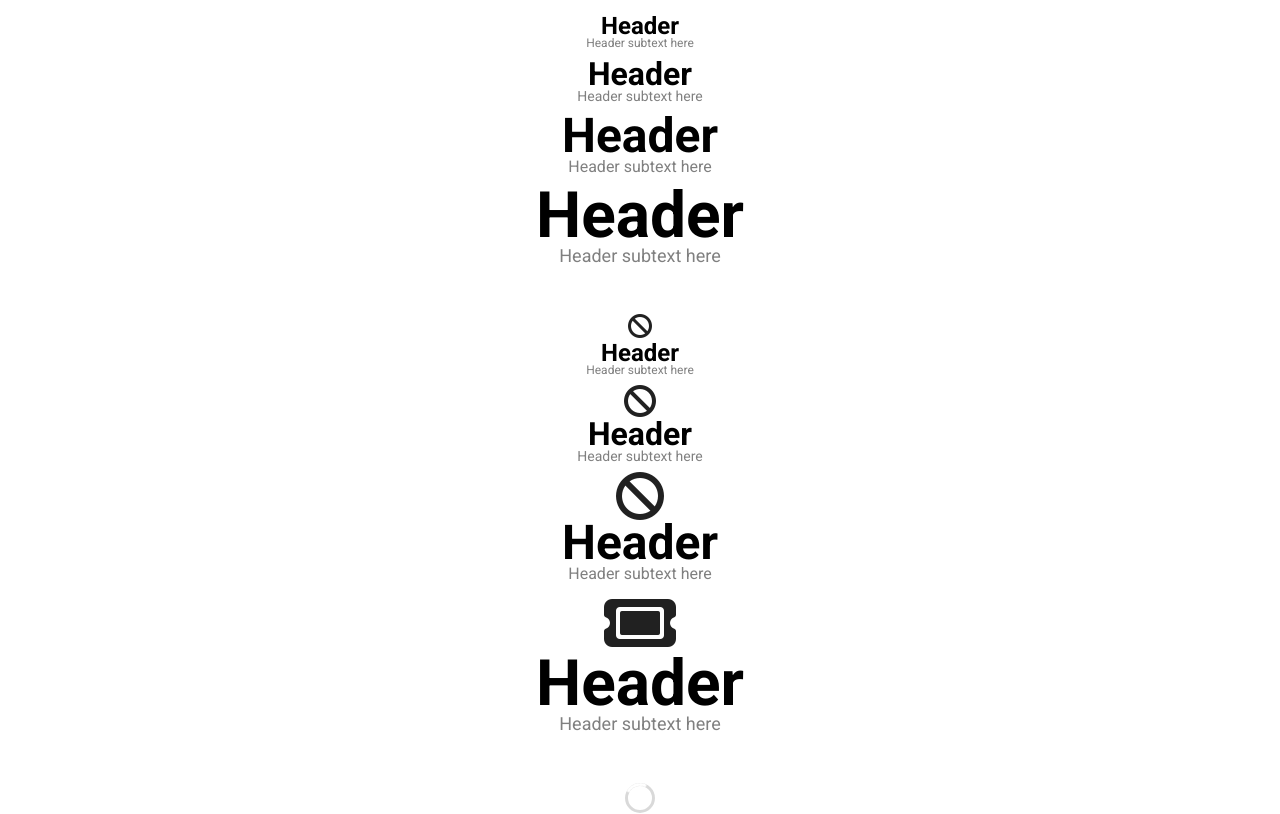
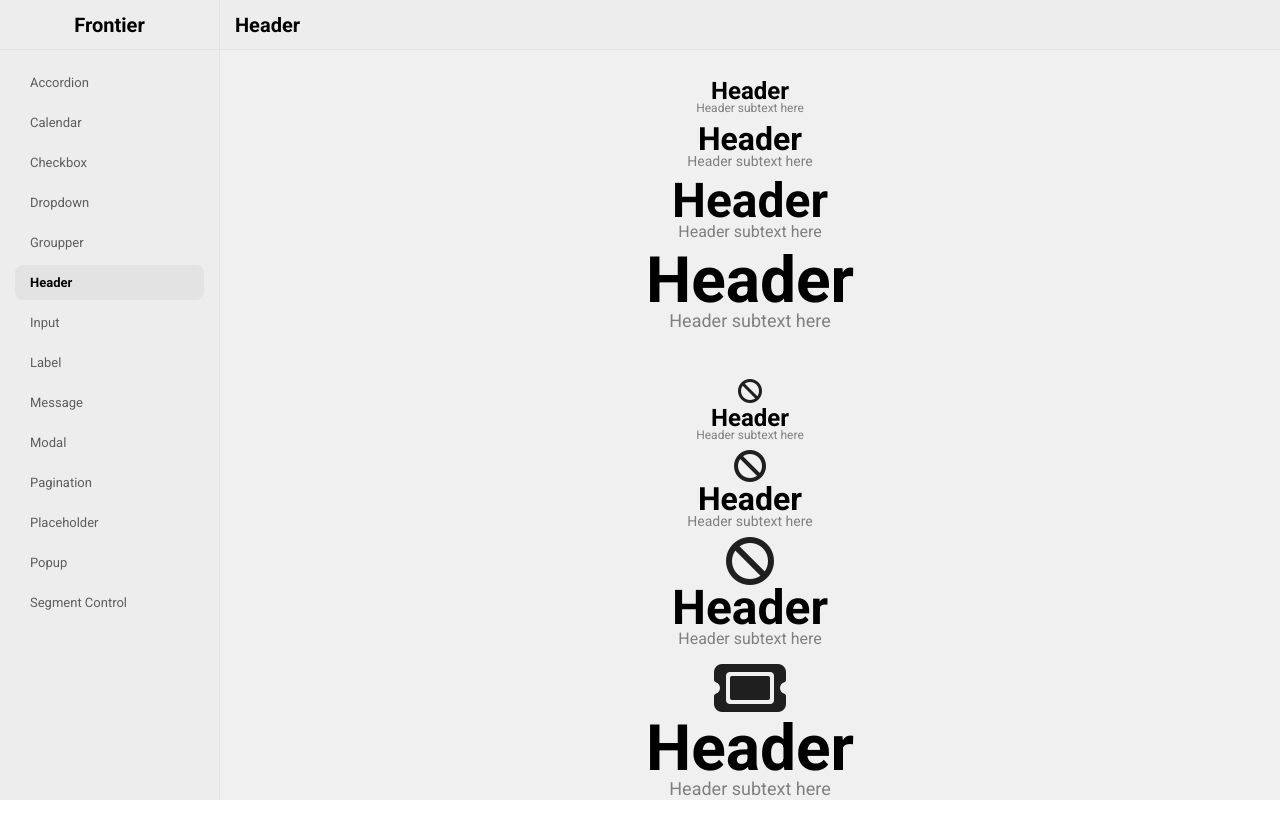
Before and after one commit to sanchezand/react-frontier, a React (Create React App) app: page /header in a window 1280 px wide. Shown: the top 814 px of the page. Built offline with nearby package versions, Linux system fonts and the light colour scheme; what i18next-resources-to-backend would draw is missing.

Commit message:
Demo site work

```diff
--- a/src/components/Icon.tsx
+++ b/src/components/Icon.tsx
@@ -26,7 +26,7 @@ var Icon = (props: IconProps)=>{
 		...restProps
 	} = props;
 	return <i
-		className={classNames(style.icon, props.className)}
+		className={classNames("fr icon", style.icon, props.className)}
 		data-icon={props.name}
 		data-solid={props.solid===false ? undefined : true}
 		data-brand={props.brand || undefined}
--- a/src/site/Navigation.tsx
+++ b/src/site/Navigation.tsx
@@ -1,8 +1,7 @@
 import React, { useEffect, useState } from 'react';
 import './style/demo.scss'
 import { createBrowserRouter, Link, Outlet, RouterProvider, useRouteError } from 'react-router-dom'
-import { LocaleProvider } from '../components/useLocale';
-import { FrontierProvider } from '../components';
+import { FrontierProvider, IconName } from '../components';
 import ButtonDemo from './demos/ButtonDemo';
 import DropdownDemo from './demos/DropdownDemo';
 import CheckboxDemo from './demos/CheckboxDemo';
@@ -18,18 +17,30 @@ import PaginationDemo from './demos/PaginationDemo';
 import PlaceholderDemo from './demos/PlaceholderDemo';
 import PopupDemo from './demos/PopupDemo';
 import SegmentControlDemo from './demos/SegmentControlDemo';
+import SiteContainer from './SiteContainer';
 
+const NavigationRoutes : {
+	path: string,
+	element: React.JSX.Element,
+	title: string,
+	iconName: IconName,
+}[] = [
+	{ path: '/dropdown', 			title: 'Dropdown',			iconName: null, 		element: <DropdownDemo /> 			},
+	{ path: '/checkbox', 			title: 'Checkbox',			iconName: null, 		element: <CheckboxDemo /> 			},
+	{ path: '/accordion', 			title: 'Accordion',			iconName: null, 		element: <AccordionDemo /> 		},
+	{ path: '/calendar', 			title: 'Calendar',			iconName: null, 		element: <CalendarDemo /> 			},
+	{ path: '/header', 				title: 'Header',				iconName: null, 		element: <HeaderDemo /> 			},
+	{ path: '/groupper', 			title: 'Groupper',			iconName: null, 		element: <GroupperDemo />			},
+	{ path: '/input', 				title: 'Input',				iconName: null, 		element: <InputDemo />				},
+	{ path: '/label', 				title: 'Label',				iconName: null, 		element: <LabelDemo />				},
+	{ path: '/message', 				title: 'Message',				iconName: null, 		element: <MessageDemo />			},
+	{ path: '/modal', 				title: 'Modal',				iconName: null, 		element: <ModalDemo />				},
+	{ path: '/pagination', 			title: 'Pagination',			iconName: null, 		element: <PaginationDemo />		},
+	{ path: '/placeholder', 		title: 'Placeholder',		iconName: null, 		element: <PlaceholderDemo />		},
+	{ path: '/popup', 				title: 'Popup',				iconName: null, 		element: <PopupDemo />				},
+	{ path: '/segmentcontrol', 	title: 'Segment Control',	iconName: null, 		element: <SegmentControlDemo />	},
+]
 
-var NavigationSidebar = (props: { outlet: any })=>{
-	return <div>
-		{/* <Sidebar title='Test'>
-			<Sidebar.Item text='Test' />
-			<Sidebar.Item text='Test' />
-			<Sidebar.Item text='Test' />
-		</Sidebar> */}
-		{props.outlet}
-	</div>
-}
 
 var Navigation = ()=>{
 	var ErrorElement = ()=>{
@@ -48,24 +59,14 @@ var Navigation = ()=>{
 
 	const Router = createBrowserRouter([{
 		path: '/',
-		errorElement: <NavigationSidebar outlet={<ErrorElement />} />,
-		element: <NavigationSidebar outlet={<Outlet />} />,
+		errorElement: <SiteContainer items={NavigationRoutes} outlet={<ErrorElement />} />,
+		element: <SiteContainer items={NavigationRoutes} outlet={<Outlet />} />,
 		children: [
 			{ path: '/', element: <ButtonDemo /> },
-			{ path: '/dropdown', element: <DropdownDemo /> },
-			{ path: '/checkbox', element: <CheckboxDemo /> },
-			{ path: '/accordion', element: <AccordionDemo /> },
-			{ path: '/calendar', element: <CalendarDemo /> },
-			{ path: '/header', element: <HeaderDemo /> },
-			{ path: '/groupper', element: <GroupperDemo /> },
-			{ path: '/input', element: <InputDemo /> },
-			{ path: '/label', element: <LabelDemo /> },
-			{ path: '/message', element: <MessageDemo /> },
-			{ path: '/modal', element: <ModalDemo /> },
-			{ path: '/pagination', element: <PaginationDemo /> },
-			{ path: '/placeholder', element: <PlaceholderDemo /> },
-			{ path: '/popup', element: <PopupDemo /> },
-			{ path: '/segmentcontrol', element: <SegmentControlDemo /> },
+			...NavigationRoutes.map(a=>({
+				path: a.path,
+				element: a.element
+			}))
 		]
 	}])
 
--- /dev/null
+++ b/src/site/SiteContainer.tsx
@@ -0,0 +1,82 @@
+import React, { ElementType, useEffect, useMemo, useState } from 'react';
+import { useTranslation } from 'react-i18next';
+import { Link, useLocation } from 'react-router-dom';
+import { Icon, IconName } from '../components';
+import style from './style/site.module.scss';
+import classNames from 'classnames';
+
+type SidebarItemProps<E extends ElementType=any> = {
+	text: string,
+	iconName: IconName,
+	className?: string,
+	active?: boolean,
+	as?: E
+} & React.PropsWithoutRef<E>;
+
+var SidebarItem = (props: SidebarItemProps)=>{
+	var { text, iconName, className, as, active, ...restProps } = props;
+	const Elem = as || 'div';
+	return <Elem className={classNames(style.item, className)} data-active={props.active || undefined} {...restProps}>
+		{!!iconName && (
+			<Icon name={iconName} />
+		)}
+		{text}
+	</Elem>
+}
+
+interface SiteContainerProps{
+	outlet: any,
+	items: {
+		path: string,
+		iconName: IconName,
+		title: string,
+	}[]
+}
+
+var SiteContainer = (props: SiteContainerProps)=>{
+	var { t } = useTranslation();
+	var location = useLocation();
+
+	var items = useMemo(()=>{
+		if(!props.items) return [];
+		return props.items.sort((a: any,b: any)=>a.title>b.title ? 1 : -1);
+	}, [props.items]);
+
+	var active_index : number = useMemo(()=>{
+		if(!items) return null;
+		for(var i=0; i<items.length; i++){
+			var real_path = `${items[i].path.endsWith('/') ? items[i].path.substring(0, items[i].path.length-1) : items[i].path}(\\/*)?`;
+			var path_tmpl = new RegExp(real_path.replace(/\:([a-z0-9_]+)/g, (m, p)=>`(?<${p}>[^/]+)`));
+			if(path_tmpl.test(location.pathname)){
+				return i;
+			}
+		}
+		return -1;
+	}, [items, location.pathname]);
+
+	return <div className={style.root}>
+		<div className={style.sidebar}>
+			<Link className={classNames(style.header, style.icon)} to={'/'}>
+				<div className={style.text}>Frontier</div>
+				{/* <img src={`${CDN_URL}/logo/LogoWH_Large.webp`} alt="Logo" /> */}
+			</Link>
+			<div className={style.contents}>
+				{props.items.map((a, ix)=>(
+					<SidebarItem text={a.title} as={Link} to={a.path} iconName={a.iconName} active={ix===active_index} />
+				))}
+			</div>
+		</div>
+		<div className={style.contents}>
+			<div className={style.header}>
+				<div className={style.text}>
+					{active_index!=-1 ? props.items[active_index]?.title : null}
+				</div>
+			</div>
+			<div className={style.contents}>
+				{props.outlet}
+			</div>
+		</div>
+	</div>
+}
+
+export default SiteContainer;
--- a/src/site/demos/DropdownDemo.tsx
+++ b/src/site/demos/DropdownDemo.tsx
@@ -64,6 +64,7 @@ var DropdownDemo = (props: DropdownDemoProps)=>{
 			style={{ marginTop: 15 }}
 			iconName='triangle-exclamation'
 			label='Warning dropdown!!'
+			comment='Test comment'
 			type='warning'
 			value={val2}
 			onValueChange={a=>setVal2(a)}
--- /dev/null
+++ b/src/site/style/site.module.scss
@@ -0,0 +1,103 @@
+
+
+$SITE_COLOR: #f0f0f0;
+$BORDER: 1px solid darken($SITE_COLOR, 5);
+.root{
+	width: 100vw;
+	height: 100vh;
+	background-color: $SITE_COLOR;
+	overflow: hidden;
+	display: flex;
+
+	.sidebar{
+		width: 220px;
+		min-width: 220px;
+		background-color: darken($SITE_COLOR, 1);
+		height: 100vh;
+		border-right: $BORDER;
+
+		> .contents{
+			padding: 0 15px;
+			margin-top: 15px;
+			padding-bottom: 40px;
+
+			overflow-y: scroll;
+			overflow-x: hidden;
+
+			.item{
+				display: flex;
+				align-items: center;
+				padding: 0 15px;
+				color: rgb(93, 93, 93);
+				height: 35px;
+				line-height: 24px;
+				margin-bottom: 5px;
+				font-size: 13px;
+				cursor: pointer;
+				border-radius: 8px;
+				text-decoration: none;
+
+				> :global(.fr.icon){
+					line-height: 12px;
+					margin-right: 10px;
+				}
+
+				&[data-active]{
+					color: black;
+					background-color: darken($SITE_COLOR, 5);
+					font-weight: bold;
+					font-size: 13px
+				}
+
+				&:hover{
+					background-color: darken($SITE_COLOR, 5);
+				}
+			}
+		}
+	}
+
+	.header{
+		display: block;
+		height: 50px;
+		max-height: 50px;
+		width: 100%;
+		border-bottom: $BORDER;
+		background-color: darken($SITE_COLOR, 1);
+		text-decoration: none;
+		color: black;
+
+		.text{
+			text-align: center;
+			line-height: 50px;
+			font-size: 20px;
+			font-weight: bold;
+		}
+		&.icon{
+			text-align: center;
+			img{
+				margin: 5px 10px;
+				padding: 10px 5px;
+				height: 20px;
+				width: calc(100% - 30px);
+				object-fit: contain;
+				border-radius: 6px;
+
+				&:hover{
+					cursor: pointer;
+					background-color: darken($SITE_COLOR, 5);
+				}
+			}
+		}
+	}
+
+	> .contents{
+		flex-grow: 100;
+		> .header .text{
+			text-align: left;
+			margin-left: 15px
+		}
+		> .contents{
+			padding: 15px;
+		}
+	}
+}
--- a/src/style/dropdown.module.scss
+++ b/src/style/dropdown.module.scss
@@ -92,10 +92,10 @@ $PLACEHOLDER_COLOR: #b4b4b4;
 	color: gray;
 
 	&[data-type="error"]{
-		color: var(--color-input-error-placeholder);
+		color: var(--color-input-error-comment);
 	}
 	&[data-type="warning"]{
-		color: var(--color-input-warning-placeholder);
+		color: var(--color-input-warning-comment);
 	}
 }
 
--- a/src/style/theme.scss
+++ b/src/style/theme.scss
@@ -65,14 +65,16 @@
 	--color-input-warning-border-hover: #{darken(#E8DDA4, 10%)};
 	--color-input-warning-text: #6c621b;
 	--color-input-warning-placeholder: #bdb15a;
-	--color-input-warning-label: #a4912b;
+	--color-input-warning-label: #8b7f25;
+	--color-input-warning-comment: #a29742;
 
 	--color-input-error-background: #FEE2E2;
 	--color-input-error-border: #FECACA;
 	--color-input-error-border-hover: #{darken(#FECACA, 10%)};
 	--color-input-error-text: #af4242;
 	--color-input-error-placeholder: #e78989;
-	--color-input-error-label: #c96e6e;
+	--color-input-error-label: #af4242;
+	--color-input-error-comment: #d07a7a;
 }
 $frontier-colors:
 	"green" var(--color-green) var(--color-green-text) var(--color-green-hover),
```
